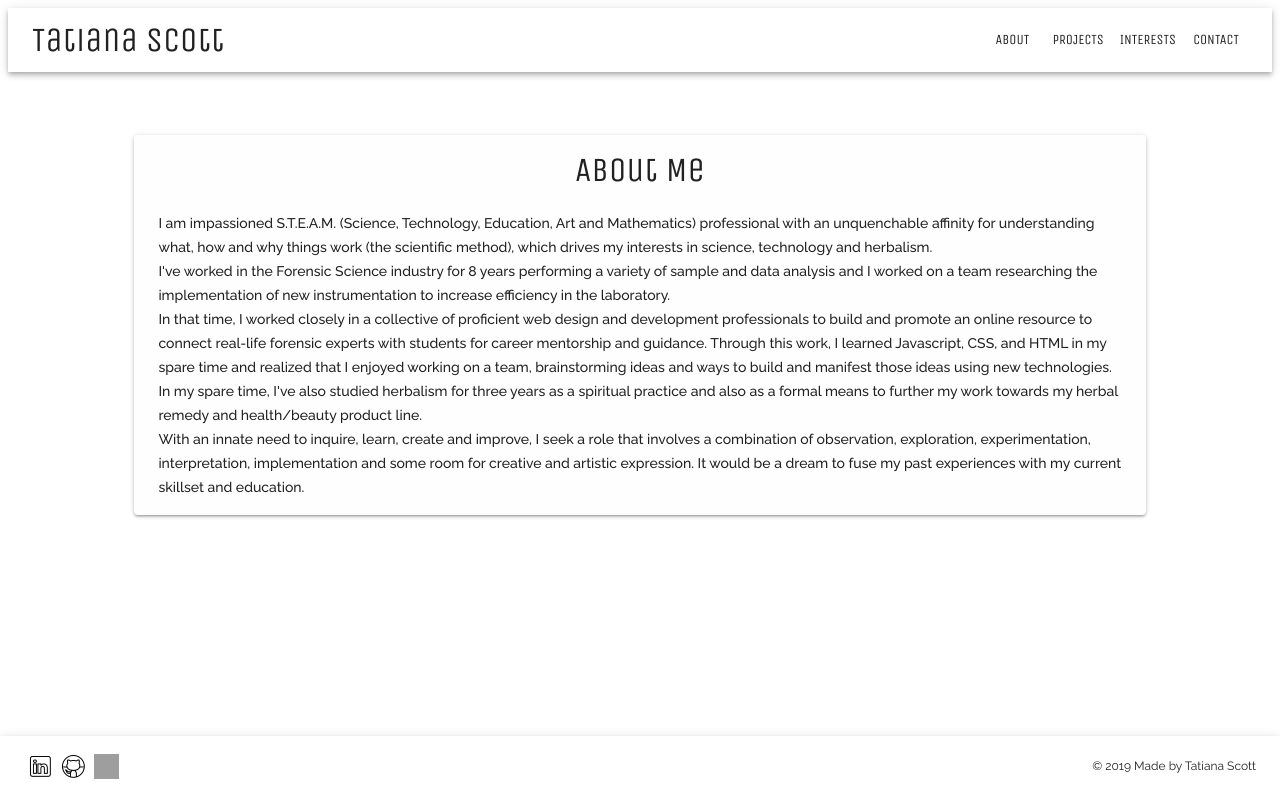
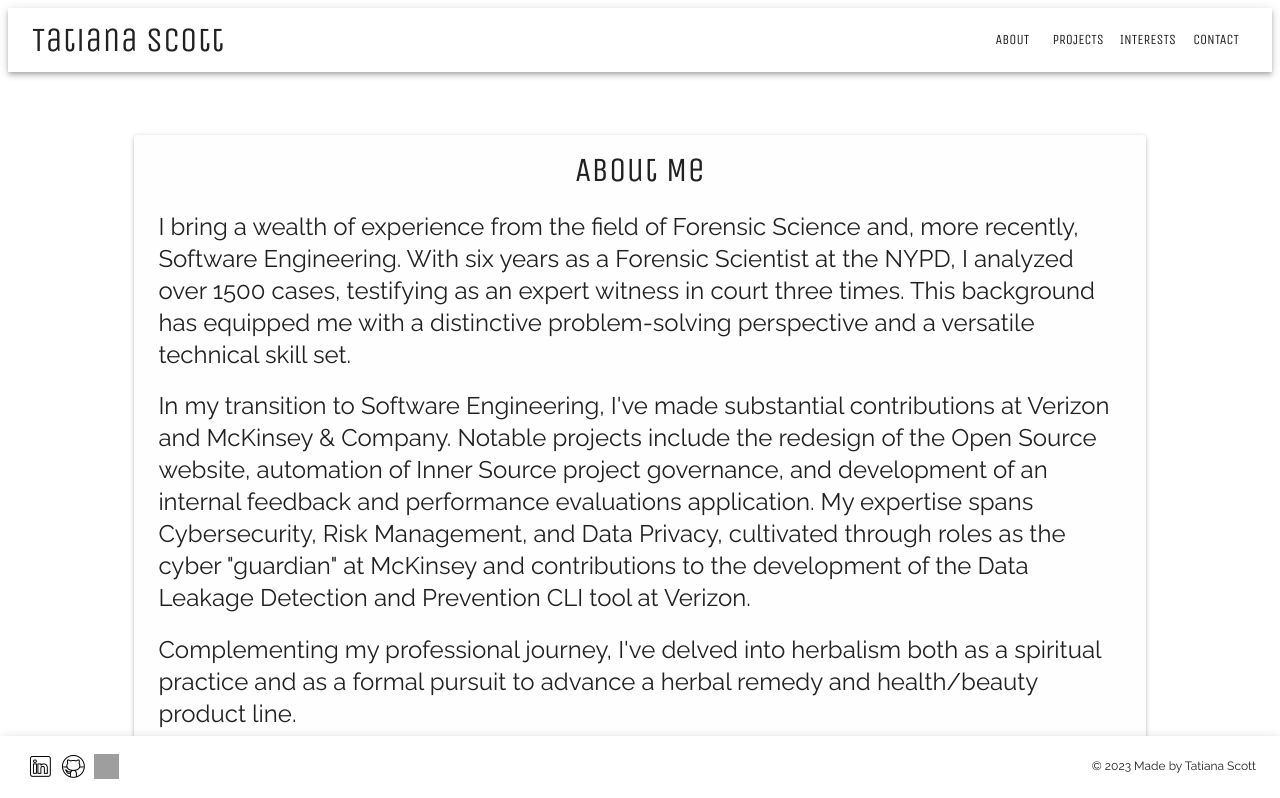
Before and after one commit to tatsco/Personal-Website-v1, a Gatsby site: page /About in a window 1280 px wide. Shown: the top 798 px of the page. Built offline with nearby package versions, Linux system fonts and the light colour scheme; Gatsby itself is replaced by a stand-in of ours; grey boxes are pictures that could not be loaded.

Commit message:
Update dependencies. Add coming soon landing page. Remove deprecated projects, replaced with new projects. Fix failing contact page.

```diff
--- a/package.json
+++ b/package.json
@@ -15,7 +15,7 @@
   "dependencies": {
     "@material-ui/core": "^3.9.3",
     "dotenv": "^7.0.0",
-    "gatsby": "^2.3.25",
+    "gatsby": "^2.19.7",
     "gatsby-plugin-google-analytics": "^2.0.18",
     "gatsby-plugin-gtag": "^1.0.10",
     "gatsby-plugin-material-ui": "^1.2.4",
--- a/src/components/Footer.js
+++ b/src/components/Footer.js
@@ -53,7 +53,7 @@
           className={classes.text}
           variant="caption"
           gutterBottom
-        > © 2019 Made by Tatiana Scott
+        > © 2023 Made by Tatiana Scott
         </Typography>
       </Toolbar>
     </AppBar>
--- a/src/pages/About.js
+++ b/src/pages/About.js
@@ -24,6 +24,7 @@
   },
   bodyText: {
     fontFamily: 'Raleway',
+    paddingBottom: '20px',
   },
 });
 
@@ -38,20 +39,20 @@
         <Typography className={classes.headerText} variant="h4" align="center">
           About Me
         </Typography>
-        <Typography className={classes.bodyText} component="p" variant="body2">
-        I am impassioned S.T.E.A.M. (Science, Technology, Education, Art and Mathematics) professional with an unquenchable affinity for understanding what, how and why things work (the scientific method), which drives my interests in science, technology and herbalism.
+        <Typography className={classes.bodyText} component="p" variant="h5">
+          I bring a wealth of experience from the field of Forensic Science and, more recently, Software Engineering. With six years as a Forensic Scientist at the NYPD, I analyzed over 1500 cases, testifying as an expert witness in court three times. This background has equipped me with a distinctive problem-solving perspective and a versatile technical skill set.
         </Typography>
-        <Typography className={classes.bodyText} component="p" variant="body2">
-        I've worked in the Forensic Science industry for 8 years performing a variety of sample and data analysis and I worked on a team researching the implementation of new instrumentation to increase efficiency in the laboratory.
+        <Typography className={classes.bodyText} component="p" variant="h5">
+          In my transition to Software Engineering, I've made substantial contributions at Verizon and McKinsey & Company. Notable projects include the redesign of the Open Source website, automation of Inner Source project governance, and development of an internal feedback and performance evaluations application. My expertise spans Cybersecurity, Risk Management, and Data Privacy, cultivated through roles as the cyber "guardian" at McKinsey and contributions to the development of the Data Leakage Detection and Prevention CLI tool at Verizon.
         </Typography>
-        <Typography className={classes.bodyText} component="p" variant="body2">
-        In that time, I worked closely in a collective of proficient web design and development professionals to build and promote an online resource to connect real-life forensic experts with students for career mentorship and guidance. Through this work, I learned Javascript, CSS, and HTML in my spare time and realized that I enjoyed working on a team, brainstorming ideas and ways to build and manifest those ideas using new technologies.
+        <Typography className={classes.bodyText} component="p" variant="h5">
+          Complementing my professional journey, I've delved into herbalism both as a spiritual practice and as a formal pursuit to advance a herbal remedy and health/beauty product line.
         </Typography>
-        <Typography className={classes.bodyText} component="p" variant="body2">
-        In my spare time, I've also studied herbalism for three years as a spiritual practice and also as a formal means to further my work towards my herbal remedy and health/beauty product line.
+        <Typography className={classes.bodyText} component="p" variant="h5">
+          What propels my professional drive is an innate curiosity and a commitment to excellence. My approach blends observation, exploration, experimentation, interpretation, and implementation, with a touch of creative expression. This journey has not only refined my technical prowess but instilled in me a dedication to delivering outstanding results.
         </Typography>
-        <Typography className={classes.bodyText} component="p" variant="body2">
-        With an innate need to inquire, learn, create and improve, I seek a role that involves a combination of observation, exploration, experimentation, interpretation, implementation and some room for creative and artistic expression. It would be a dream to fuse my past experiences with my current skillset and education.
+        <Typography className={classes.bodyText} component="p" variant="h5">
+          Seeking opportunities that allow me to integrate my diverse skill set, innovative mindset, and insatiable curiosity, I aim to continue making a positive impact. Whether navigating complex forensic analyses or pioneering cutting-edge software applications, I am driven to excel. Let's embark on a journey where challenges are opportunities for growth, and solutions lead us toward excellence.
         </Typography>
       </Paper>
       <Footer/>
--- a/src/pages/Contact.js
+++ b/src/pages/Contact.js
@@ -10,6 +10,7 @@
 import Footer from '../components/Footer';
 import 'typeface-raleway';
 import 'typeface-unica-one';
+
 
 const encode = (data) => {
   return Object.keys(data)
@@ -74,7 +75,7 @@
 
   handleSubmit = e => {
     e.preventDefault();
-    const form = e.target
+    const form = e.target;
     fetch("/", {
       method: "POST",
       headers: { "Content-Type": "application/x-www-form-urlencoded" },
@@ -83,7 +84,7 @@
         ...this.state,
       }),
     })
-      .then(() => navigate(form.getAttribute('action')))
+      // .then(() => navigation.navigate(form.getAttribute('action')))
       .catch(error => alert(error));
   };
 
```
Also changed, not shown: src/pages/Projects.js (+17 -14 lines), src/pages/index.js (+24 -23 lines), src/images/comingsoon.png (added), 3 other files.
